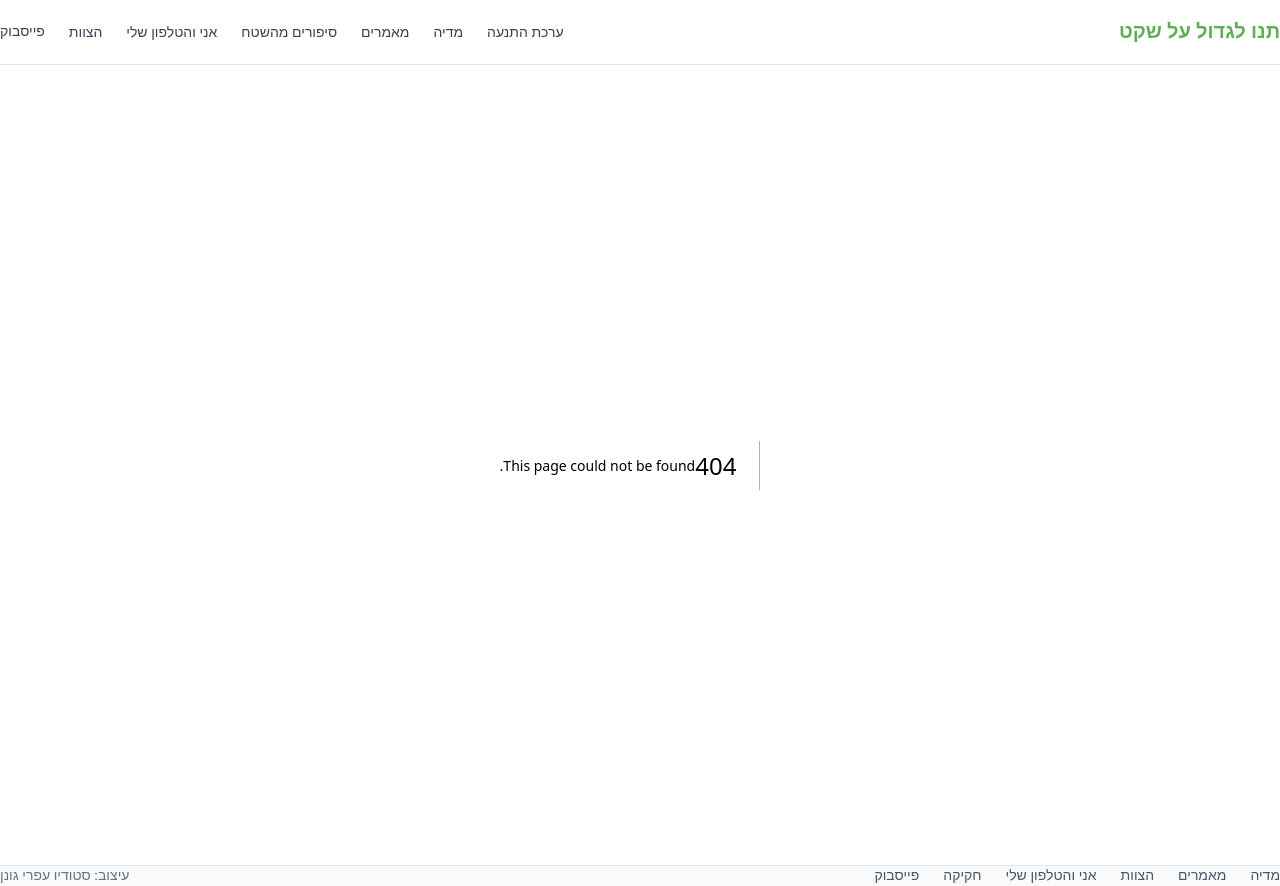
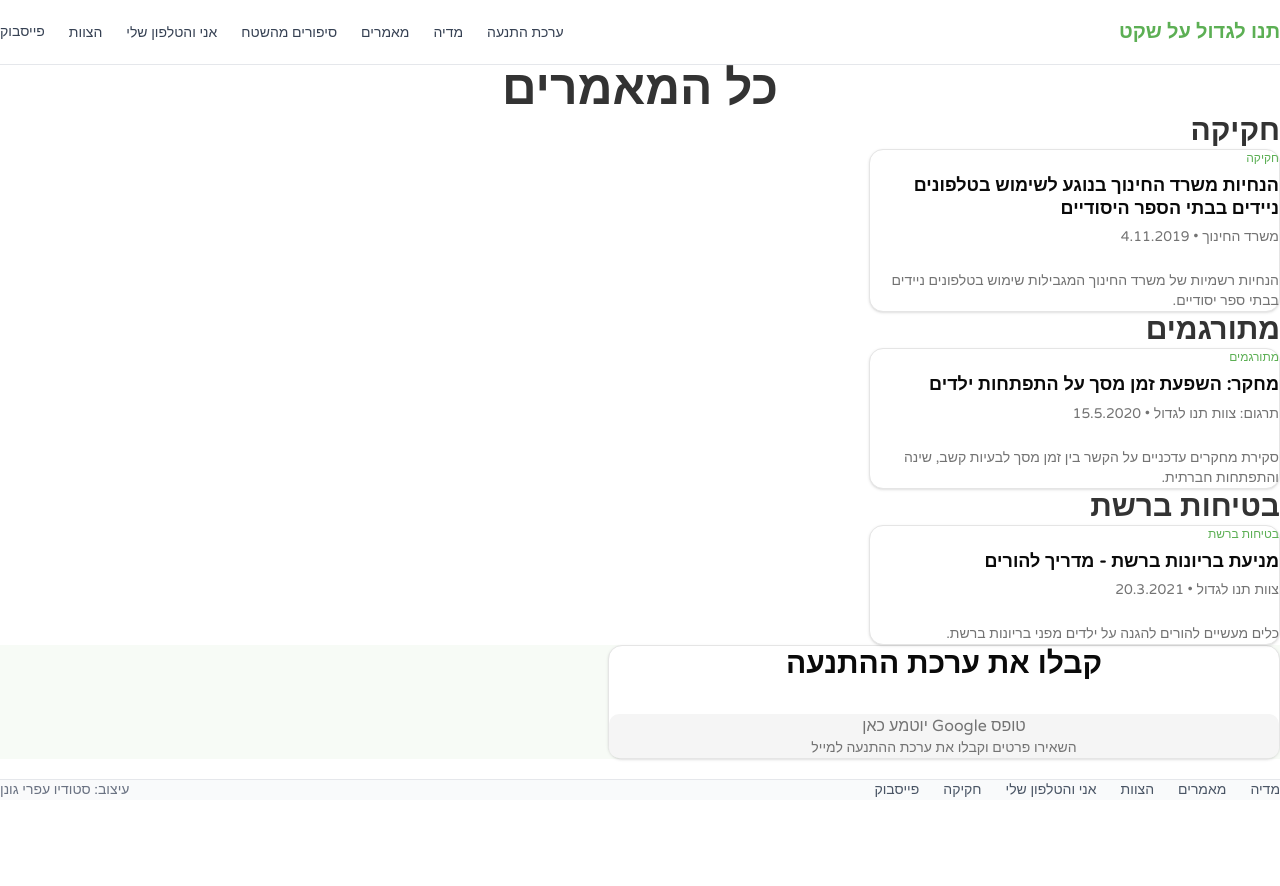
Before and after one commit to TnuLigdol/TnuLigdol, a Next.js app: page /articles in a window 1280 px wide. Before the commit this address had no page. After the commit the page ends 800 px from the top, so only its background shows below. Built offline with nearby package versions, Linux system fonts and the light colour scheme.

Commit message:
feat: add articles hub page

```diff
--- /dev/null
+++ b/app/articles/page.tsx
@@ -0,0 +1,48 @@
+import type { Metadata } from "next";
+import { ArticleCard } from "@/components/cards/article-card";
+import { articles, categoryLabels } from "@/content";
+import { StartupKitForm } from "@/components/forms/startup-kit-form";
+
+export const metadata: Metadata = {
+  title: "מאמרים | תנו לגדול על שקט",
+  description: "מאמרים וחומרי קריאה בנושא שימוש בטוח בטכנולוגיה לילדים",
+};
+
+export default function ArticlesPage() {
+  // Group articles by category
+  const articlesByCategory = articles.reduce(
+    (acc, article) => {
+      if (!acc[article.category]) {
+        acc[article.category] = [];
+      }
+      acc[article.category].push(article);
+      return acc;
+    },
+    {} as Record<string, typeof articles>
+  );
+
+  return (
+    <div className="py-12 md:py-20">
+      <div className="container mx-auto px-4">
+        <h1 className="text-4xl md:text-5xl font-bold text-center mb-16">
+          כל המאמרים
+        </h1>
+
+        {Object.entries(articlesByCategory).map(([category, categoryArticles]) => (
+          <section key={category} className="mb-16">
+            <h2 className="text-2xl md:text-3xl font-bold mb-8">
+              {categoryLabels[category as keyof typeof categoryLabels]}
+            </h2>
+            <div className="grid md:grid-cols-2 lg:grid-cols-3 gap-6">
+              {categoryArticles.map((article) => (
+                <ArticleCard key={article.slug} article={article} />
+              ))}
+            </div>
+          </section>
+        ))}
+      </div>
+
+      <StartupKitForm />
+    </div>
+  );
+}
```
